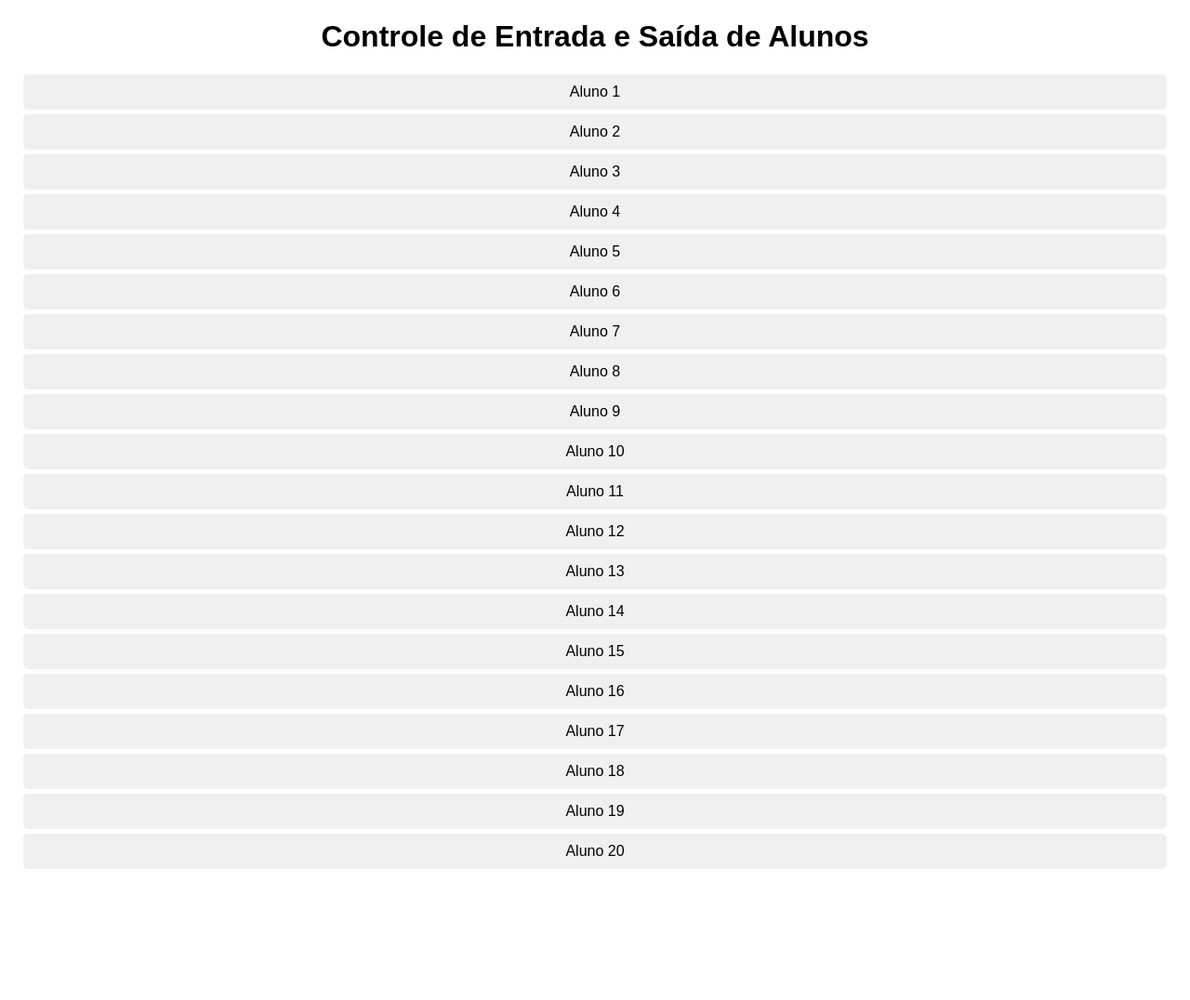
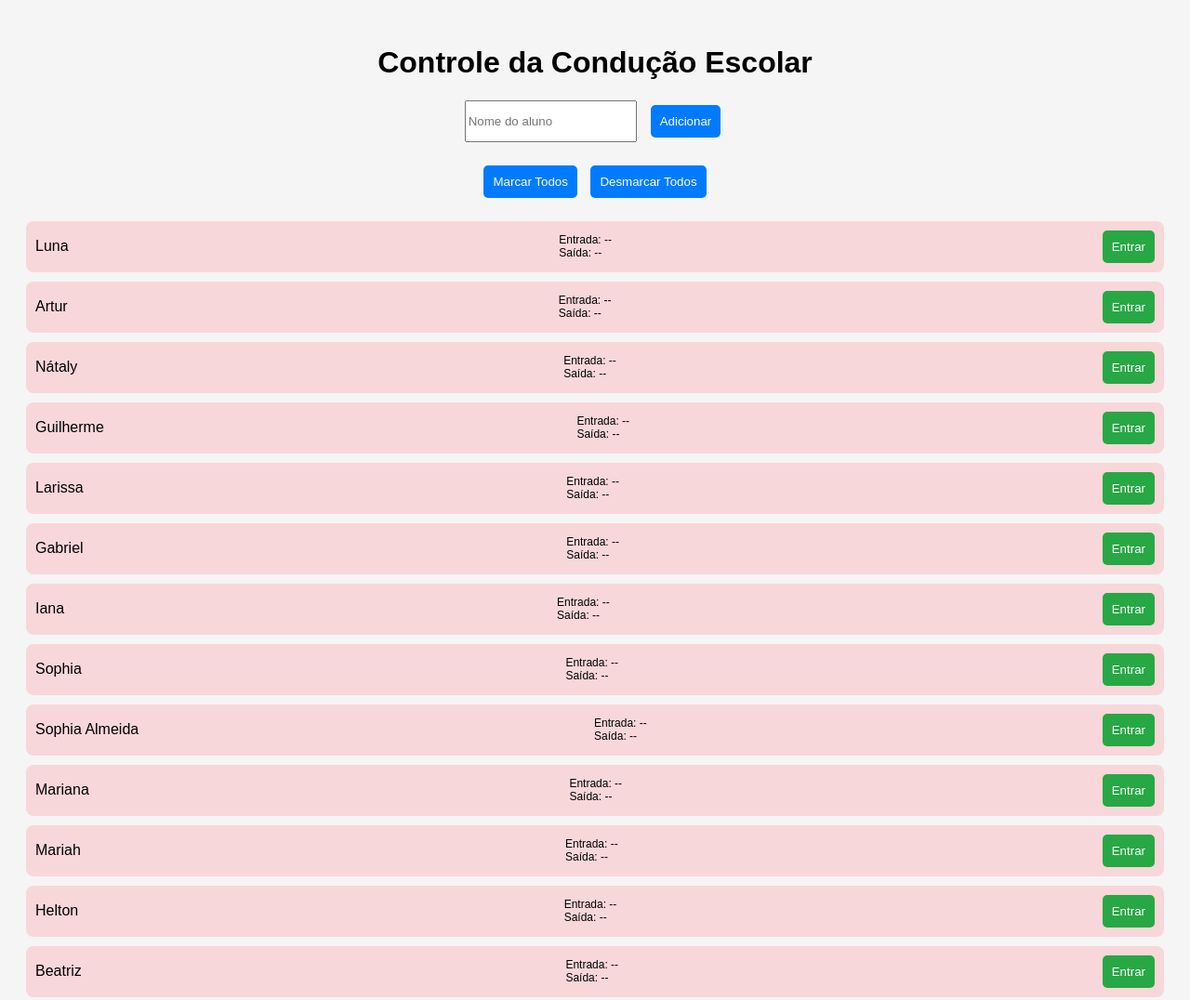
Before and after one commit to denilsonlelis/escolar, a plain HTML site: page index.html in a window 1280 px wide. Shown: the top 1076 px of the page at 93% size. Before the commit the page ends 955 px from the top, so only its background shows below. Drawn offline with Linux system fonts and the light colour scheme.

Commit message:
index.html

```diff
--- a/index.html
+++ b/index.html
@@ -1,104 +1,182 @@
 <!DOCTYPE html>
-<html lang="pt-BR">
+<html lang="pt-br">
 <head>
-    <meta charset="UTF-8">
-    <meta name="viewport" content="width=device-width, initial-scale=1.0">
-    <title>Controle de Entrada e Saída de Alunos</title>
+  <meta charset="UTF-8" />
+  <meta name="viewport" content="width=device-width, initial-scale=1.0" />
+  <title>Controle de Condução Escolar</title>
   <style>
-        body { font-family: Arial, sans-serif; margin: 20px; }
-        h1 { text-align: center; }
-        .aluno { padding: 10px; margin: 5px; background: #f0f0f0; cursor: pointer; text-align: center; border-radius: 5px; }
-        .aluno.entrada { background: #d4edda; }
-        .aluno.saida { background: #f8d7da; }
-        .status { text-align: center; margin: 20px 0; font-weight: bold; }
+    body {
+      font-family: sans-serif;
+      padding: 20px;
+      background-color: #f5f5f5;
+    }
+    h1 {
+      text-align: center;
+    }
+    .form-container {
+      display: flex;
+      justify-content: center;
+      gap: 10px;
+      margin-bottom: 20px;
+    }
+    .aluno {
+      display: flex;
+      justify-content: space-between;
+      align-items: center;
+      padding: 10px;
+      margin: 10px 0;
+      border-radius: 8px;
+      background-color: #eee;
+    }
+    .presente {
+      background-color: #d4edda;
+    }
+    .ausente {
+      background-color: #f8d7da;
+    }
+    button {
+      padding: 10px;
+      border: none;
+      border-radius: 5px;
+      cursor: pointer;
+    }
+    .btn-verde {
+      background-color: #28a745;
+      color: white;
+    }
+    .btn-vermelho {
+      background-color: #dc3545;
+      color: white;
+    }
+    .btn-secundario {
+      background-color: #007bff;
+      color: white;
+      margin: 5px;
+    }
+    .info {
+      font-size: 12px;
+    }
   </style>
 </head>
 <body>
-    <h1>Controle de Entrada e Saída de Alunos</h1>
-    <div id="status" class="status"></div>
-    <div id="alunos"></div>
+  <h1>Controle da Condução Escolar</h1>
+
+  <div class="form-container">
+    <input type="text" id="nome-aluno" placeholder="Nome do aluno" />
+    <button class="btn-secundario" onclick="adicionarAluno()">Adicionar</button>
+  </div>
+
+  <div style="text-align: center; margin-bottom: 20px;">
+    <button class="btn-secundario" onclick="marcarTodos(true)">Marcar Todos</button>
+    <button class="btn-secundario" onclick="marcarTodos(false)">Desmarcar Todos</button>
+  </div>
+
+  <div id="lista-alunos"></div>
 
   <script>
-        const alunos = [
-            "Aluno 1", "Aluno 2", "Aluno 3", "Aluno 4", "Aluno 5",
-            "Aluno 6", "Aluno 7", "Aluno 8", "Aluno 9", "Aluno 10",
-            "Aluno 11", "Aluno 12", "Aluno 13", "Aluno 14", "Aluno 15",
-            "Aluno 16", "Aluno 17", "Aluno 18", "Aluno 19", "Aluno 20"
-        ];
+    let alunos = [];
 
-        const registros = {};
-        const WEB_APP_URL = 'https://script.google.com/macros/s/AKfycbxRLoTeaszjB0skx4lOvlVtdaFkA2Y1Ge7AcprzLS7_a4M34w4m9Z7IDpcBEk-LwouR0w/exec';
-
-        function init() {
-            const alunosDiv = document.getElementById('alunos');
-            alunos.forEach(aluno => {
-                const div = document.createElement('div');
-                div.className = 'aluno';
-                div.textContent = aluno;
-                div.onclick = () => registrarAcao(aluno);
-                alunosDiv.appendChild(div);
-            });
-            carregarRegistros();
+    function salvarEstado() {
+      localStorage.setItem("alunosConducao", JSON.stringify(alunos));
     }
 
-        function carregarRegistros() {
-            const hoje = new Date().toLocaleDateString('pt-BR');
-            const saved = localStorage.getItem('registros');
-            if (saved) {
-                const parsed = JSON.parse(saved);
-                if (parsed.data === hoje) {
-                    Object.assign(registros, parsed.alunos);
-                    atualizarInterface();
-                }
+    function carregarEstado() {
+      const dados = localStorage.getItem("alunosConducao");
+      if (dados) {
+        alunos = JSON.parse(dados);
+      } else {
+        alunos = [
+          { nome: "Luna", presente: false, entrada: null, saida: null },
+          { nome: "Artur", presente: false, entrada: null, saida: null },
+          { nome: "Nátaly", presente: false, entrada: null, saida: null },
+          { nome: "Guilherme", presente: false, entrada: null, saida: null },
+          { nome: "Larissa", presente: false, entrada: null, saida: null },
+          { nome: "Gabriel", presente: false, entrada: null, saida: null },
+          { nome: "Iana", presente: false, entrada: null, saida: null },
+          { nome: "Sophia", presente: false, entrada: null, saida: null },
+          { nome: "Sophia Almeida", presente: false, entrada: null, saida: null },
+          { nome: "Mariana", presente: false, entrada: null, saida: null },
+          { nome: "Mariah", presente: false, entrada: null, saida: null },
+          { nome: "Helton", presente: false, entrada: null, saida: null },
+          { nome: "Beatriz", presente: false, entrada: null, saida: null },
+          { nome: "Giovanna", presente: false, entrada: null, saida: null },
+          { nome: "Brunno", presente: false, entrada: null, saida: null },
+          { nome: "Bianca", presente: false, entrada: null, saida: null },
+          { nome: "Manuela", presente: false, entrada: null, saida: null },
+          { nome: "Clara Costa", presente: false, entrada: null, saida: null },
+          { nome: "Luíza", presente: false, entrada: null, saida: null },
+          { nome: "Laura", presente: false, entrada: null, saida: null }
+        ];
       }
     }
 
-        function atualizarInterface() {
-            document.querySelectorAll('.aluno').forEach(div => {
-                const aluno = div.textContent;
-                div.className = 'aluno';
-                if (registros[aluno] === 'entrada') {
-                    div.classList.add('entrada');
-                } else if (registros[aluno] === 'saida') {
-                    div.classList.add('saida');
+    function adicionarAluno() {
+      const nomeInput = document.getElementById("nome-aluno");
+      const nome = nomeInput.value.trim();
+      if (nome !== "") {
+        alunos.push({ nome, presente: false, entrada: null, saida: null });
+        nomeInput.value = "";
+        salvarEstado();
+        render();
       }
+    }
+
+    function marcarTodos(presente) {
+      const agora = new Date().toLocaleString();
+      alunos.forEach((aluno) => {
+        aluno.presente = presente;
+        aluno.entrada = presente ? agora : null;
+        aluno.saida = presente ? null : agora;
+      });
+      salvarEstado();
+      render();
+    }
+
+    function render() {
+      const container = document.getElementById("lista-alunos");
+      container.innerHTML = "";
+
+      alunos.forEach((aluno, index) => {
+        const div = document.createElement("div");
+        div.className = "aluno " + (aluno.presente ? "presente" : "ausente");
+
+        const nome = document.createElement("span");
+        nome.innerText = aluno.nome;
+
+        const info = document.createElement("div");
+        info.className = "info";
+        info.innerHTML = `
+          Entrada: ${aluno.entrada || "--"}<br>
+          Saída: ${aluno.saida || "--"}
+        `;
+
+        const botao = document.createElement("button");
+        botao.className = aluno.presente ? "btn-vermelho" : "btn-verde";
+        botao.innerText = aluno.presente ? "Sair" : "Entrar";
+
+        botao.onclick = () => {
+          aluno.presente = !aluno.presente;
+          const agora = new Date().toLocaleString();
+          if (aluno.presente) {
+            aluno.entrada = agora;
+            aluno.saida = null;
+          } else {
+            aluno.saida = agora;
+          }
+          salvarEstado();
+          render();
+        };
+
+        div.appendChild(nome);
+        div.appendChild(info);
+        div.appendChild(botao);
+
+        container.appendChild(div);
       });
     }
 
-        function registrarAcao(aluno) {
-            const hoje = new Date().toLocaleDateString('pt-BR');
-            const agora = new Date().toLocaleTimeString('pt-BR');
-            const acao = registros[aluno] === 'entrada' ? 'Saída' : 'Entrada';
-            registros[aluno] = acao.toLowerCase();
-
-            fetch(WEB_APP_URL, {
-                method: 'POST',
-                headers: { 'Content-Type': 'application/json' },
-                body: JSON.stringify({
-                    aluno,
-                    acao,
-                    data: hoje,
-                    hora: agora
-                })
-            })
-            .then(response => response.json())
-            .then(data => {
-                if (data.status === 'success') {
-                    document.getElementById('status').textContent = `${acao} registrada para ${aluno}!`;
-                    localStorage.setItem('registros', JSON.stringify({ data: hoje, alunos: registros }));
-                    atualizarInterface();
-                    setTimeout(() => document.getElementById('status').textContent = '', 3000);
-                } else {
-                    throw new Error(data.message || 'Erro desconhecido');
-                }
-            })
-            .catch(error => {
-                document.getElementById('status').textContent = `Erro ao registrar: ${error.message}`;
-                console.error(error);
-            });
-        }
-
-        init();
+    carregarEstado();
+    render();
   </script>
 </body>
 </html>
```
Lines whose indentation alone changed are shown as unchanged.
